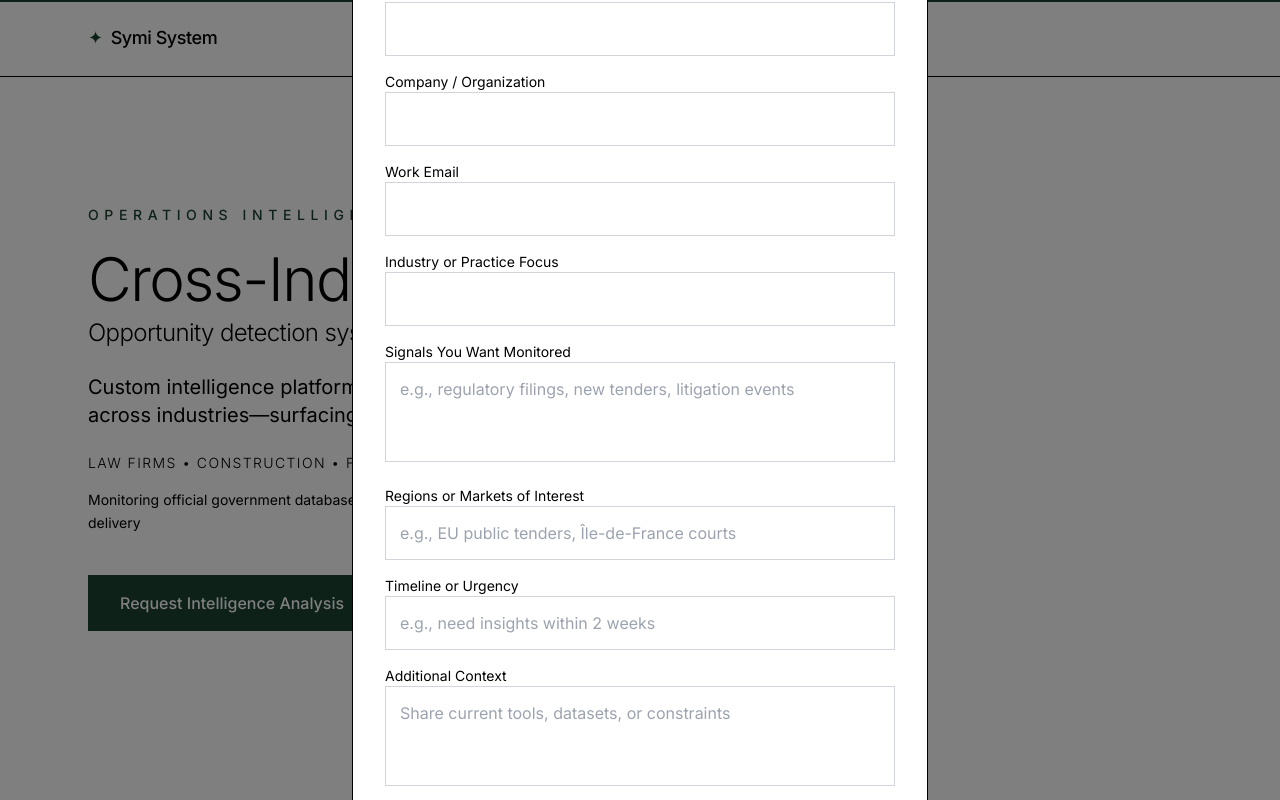
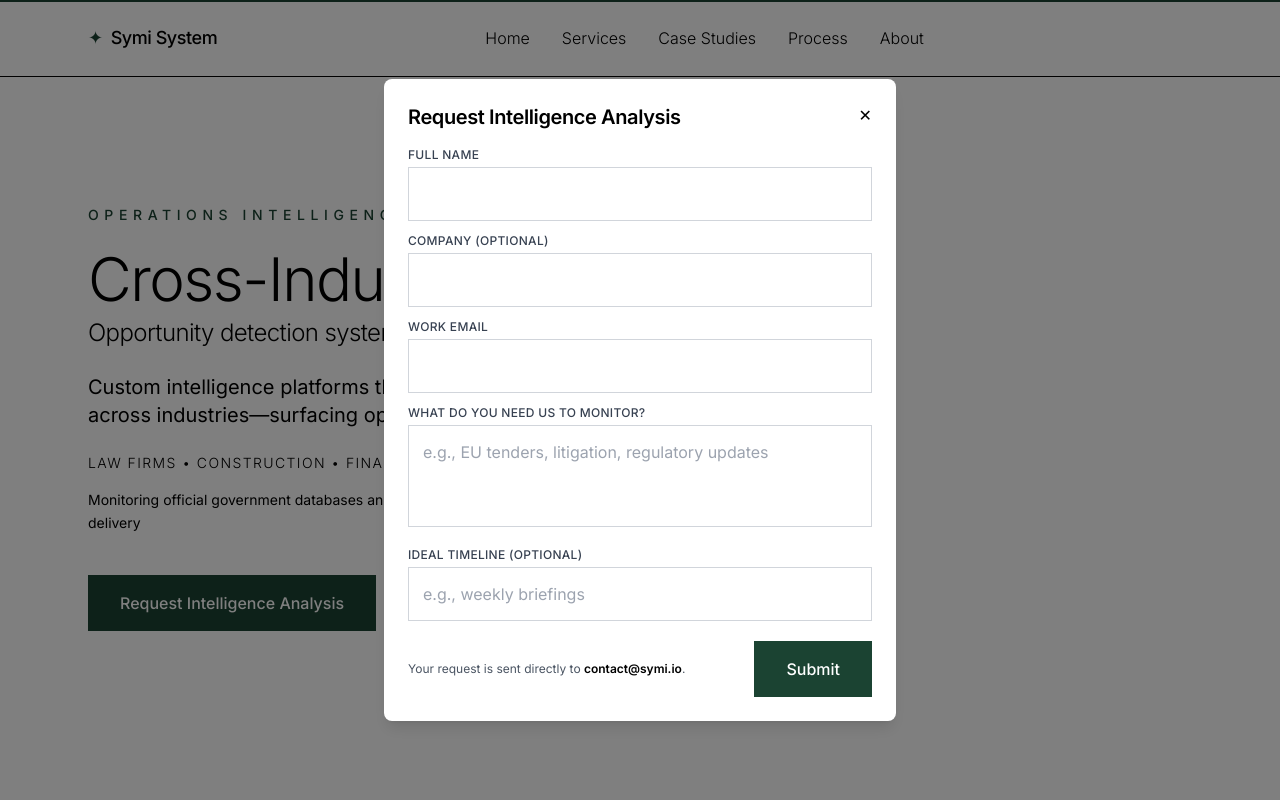
Before and after one commit to echofield/symi-final-project, a Next.js app: page / in a window 1280 px wide. Both pictures are taken after a click on the button "Request Intelligence Analysis". Shown: the top 800 px of the page. Built offline with nearby package versions, Linux system fonts and the light colour scheme.

Commit message:
Streamline intelligence request modal

```diff
--- a/src/components/ContactModal.jsx
+++ b/src/components/ContactModal.jsx
@@ -40,14 +40,11 @@ function ContactModal({ onClose }) {
   const [fullName, setFullName] = useState('');
   const [company, setCompany] = useState('');
   const [email, setEmail] = useState('');
-  const [industryFocus, setIndustryFocus] = useState('');
-  const [prioritySignals, setPrioritySignals] = useState('');
-  const [geographies, setGeographies] = useState('');
+  const [intelligenceFocus, setIntelligenceFocus] = useState('');
   const [timeline, setTimeline] = useState('');
-  const [additionalContext, setAdditionalContext] = useState('');
   const [status, setStatus] = useState('idle'); // idle | submitting | success | error
   const [error, setError] = useState('');
-  const toEmail = process.env.NEXT_PUBLIC_CONTACT_TO || DEFAULT_CONTACT_EMAIL;
+  const toEmail = DEFAULT_CONTACT_EMAIL;
 
   const handleSubmit = async (e) => {
     e.preventDefault();
@@ -55,11 +52,8 @@ function ContactModal({ onClose }) {
     setError('');
     try {
       const description = [
-        `Industry Focus: ${industryFocus || '-'}`,
-        `Priority Signals or Workflows: ${prioritySignals || '-'}`,
-        `Primary Geographies: ${geographies || '-'}`,
-        `Timeline or Urgency: ${timeline || '-'}`,
-        `Additional Context: ${additionalContext || '-'}`,
+        `Intelligence Focus: ${intelligenceFocus || '-'}`,
+        `Desired Timeline: ${timeline || '-'}`,
       ].join('\n');
       const res = await fetch('/api/contact', {
         method: 'POST',
@@ -83,85 +77,60 @@ function ContactModal({ onClose }) {
   };
 
   return (
-    <div className="fixed inset-0 z-50 flex items-center justify-center bg-black/50">
-      <div className="w-full max-w-xl bg-white border border-black p-8">
+    <div className="fixed inset-0 z-50 flex items-center justify-center bg-black/50 px-4">
+      <div className="w-full max-w-lg rounded-lg bg-white p-6 shadow-lg">
         {status !== 'success' && (
-          <div className="mb-6 flex items-start justify-between">
-            <h3 className="text-2xl font-light text-black">Request Intelligence Analysis</h3>
-            <button type="button" className="text-black hover:opacity-70" onClick={onClose} aria-label="Close">
+          <div className="mb-4 flex items-start justify-between">
+            <h3 className="text-xl font-semibold text-black">Request Intelligence Analysis</h3>
+            <button type="button" className="text-black transition-opacity hover:opacity-70" onClick={onClose} aria-label="Close">
               ✕
             </button>
           </div>
         )}
 
         {status === 'success' ? (
-          <div className="text-center">
-            <p className="text-lg text-black">Thank you — our team will review your request and get back to you shortly.</p>
-            <button type="button" className="btn btn-primary mt-6" onClick={onClose}>Close</button>
+          <div className="space-y-4 text-center">
+            <p className="text-base text-black">Thank you — our team will review your request and get back to you shortly.</p>
+            <button type="button" className="btn btn-primary" onClick={onClose}>Close</button>
           </div>
         ) : (
-          <form onSubmit={handleSubmit} className="space-y-4">
-            <div>
-              <label className="block text-sm text-black">Full Name</label>
+          <form onSubmit={handleSubmit} className="space-y-3">
+            <div className="space-y-1">
+              <label className="block text-xs font-medium uppercase tracking-wide text-gray-700">Full Name</label>
               <input className="form-input" value={fullName} onChange={(e) => setFullName(e.target.value)} required />
             </div>
-            <div>
-              <label className="block text-sm text-black">Company / Organization</label>
+            <div className="space-y-1">
+              <label className="block text-xs font-medium uppercase tracking-wide text-gray-700">Company (optional)</label>
               <input className="form-input" value={company} onChange={(e) => setCompany(e.target.value)} />
             </div>
-            <div>
-              <label className="block text-sm text-black">Work Email</label>
+            <div className="space-y-1">
+              <label className="block text-xs font-medium uppercase tracking-wide text-gray-700">Work Email</label>
               <input type="email" className="form-input" value={email} onChange={(e) => setEmail(e.target.value)} required />
             </div>
-            <div>
-              <label className="block text-sm text-black">Industry or Practice Focus</label>
-              <input className="form-input" value={industryFocus} onChange={(e) => setIndustryFocus(e.target.value)} required />
-            </div>
-            <div>
-              <label className="block text-sm text-black">Signals You Want Monitored</label>
+            <div className="space-y-1">
+              <label className="block text-xs font-medium uppercase tracking-wide text-gray-700">What do you need us to monitor?</label>
               <textarea
                 className="form-textarea"
-                value={prioritySignals}
-                onChange={(e) => setPrioritySignals(e.target.value)}
-                placeholder="e.g., regulatory filings, new tenders, litigation events"
+                value={intelligenceFocus}
+                onChange={(e) => setIntelligenceFocus(e.target.value)}
+                placeholder="e.g., EU tenders, litigation, regulatory updates"
+                rows={3}
                 required
               />
             </div>
-            <div>
-              <label className="block text-sm text-black">Regions or Markets of Interest</label>
-              <input
-                className="form-input"
-                value={geographies}
-                onChange={(e) => setGeographies(e.target.value)}
-                placeholder="e.g., EU public tenders, Île-de-France courts"
-              />
-            </div>
-            <div>
-              <label className="block text-sm text-black">Timeline or Urgency</label>
+            <div className="space-y-1">
+              <label className="block text-xs font-medium uppercase tracking-wide text-gray-700">Ideal timeline (optional)</label>
               <input
                 className="form-input"
                 value={timeline}
                 onChange={(e) => setTimeline(e.target.value)}
-                placeholder="e.g., need insights within 2 weeks"
-              />
-            </div>
-            <div>
-              <label className="block text-sm text-black">Additional Context</label>
-              <textarea
-                className="form-textarea"
-                value={additionalContext}
-                onChange={(e) => setAdditionalContext(e.target.value)}
-                placeholder="Share current tools, datasets, or constraints"
+                placeholder="e.g., weekly briefings"
               />
             </div>
             {error && <p className="text-sm text-red-600">{error}</p>}
-            <div className="flex items-center justify-between pt-2">
-              {toEmail ? (
-                <span className="text-sm text-black">We’ll send this to <span className="font-medium">{toEmail}</span>.</span>
-              ) : (
-                <span className="text-sm text-red-600">Email not configured</span>
-              )}
-              <button type="submit" className="btn btn-primary" disabled={status === 'submitting'}>
+            <div className="flex flex-col gap-3 pt-2 sm:flex-row sm:items-center sm:justify-between">
+              <span className="text-xs text-gray-600">Your request is sent directly to <span className="font-semibold text-black">{toEmail}</span>.</span>
+              <button type="submit" className="btn btn-primary sm:self-end" disabled={status === 'submitting'}>
                 {status === 'submitting' ? 'Submitting…' : 'Submit'}
               </button>
             </div>
```
